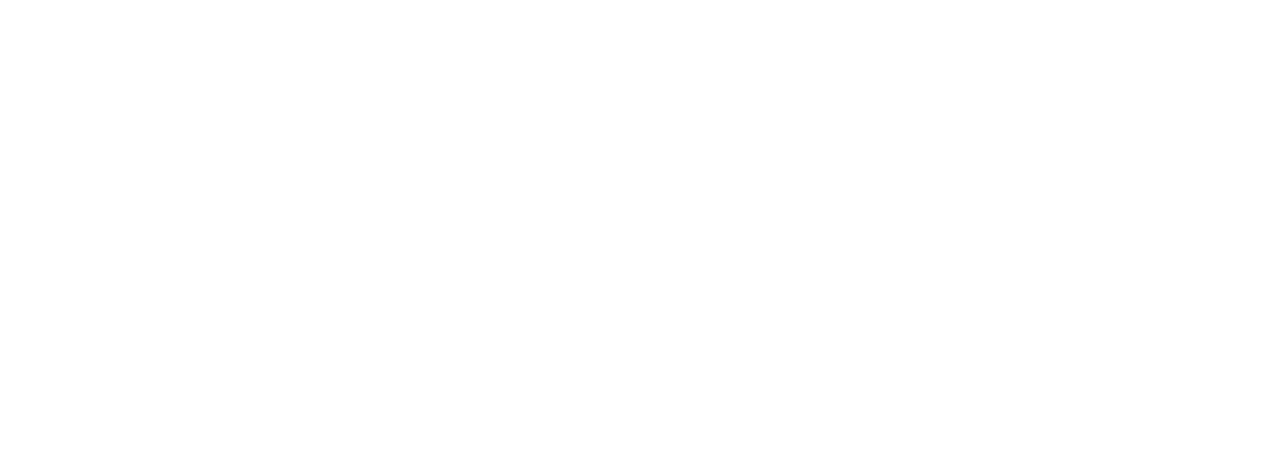
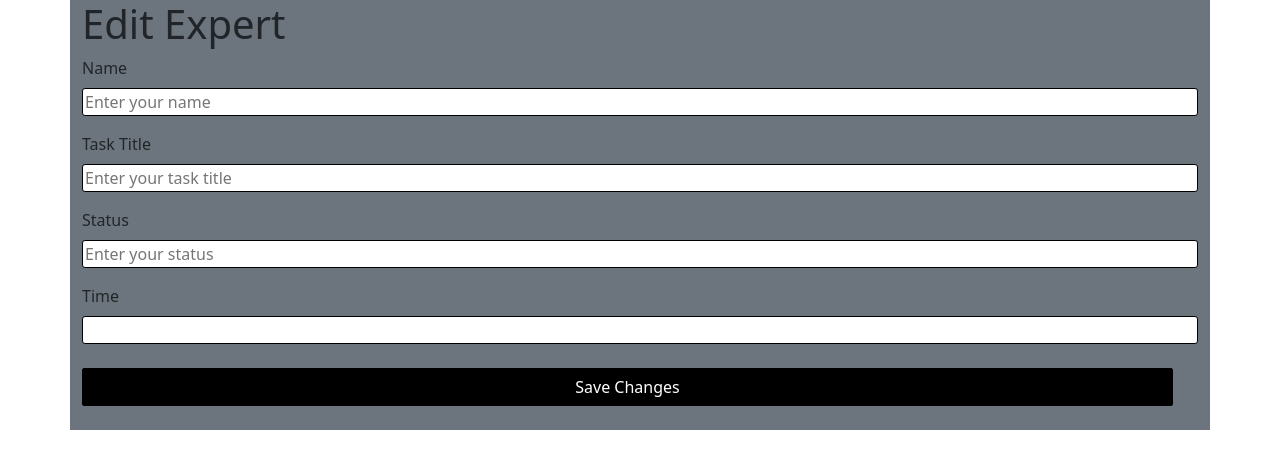
Before and after one commit to moeeztbox/Navigation, a React (Vite) app: page /edit-expert in a window 1280 px wide. Before the commit this address had no page. Shown: the top 468 px of the page. Built offline with nearby package versions, Linux system fonts and the light colour scheme.

Commit message:
real horse

```diff
--- a/src/App.jsx
+++ b/src/App.jsx
@@ -1,6 +1,7 @@
 import React from "react";
 import Table from "./Table";
 import Profile from "./Profile";
+import EditExpert from "./Expert/EditExpert";
 import { BrowserRouter as Router, Route, Routes } from "react-router-dom";
 import AddExpert from "./Expert/AddExpert";
 import ExpertProvider from "./Expert/ExpertContext";
@@ -13,6 +14,7 @@ function App() {
           <Route path="/" element={<Table />} />
           <Route path="/profile" element={<Profile />} />
           <Route path="/add-expert" element={<AddExpert />} />
+          <Route path="/edit-expert" element={<EditExpert />} />
         </Routes>
       </Router>
     </ExpertProvider>
--- a/src/Expert/AddExpert.jsx
+++ b/src/Expert/AddExpert.jsx
@@ -1,10 +1,12 @@
 import React, { useState, useContext } from "react";
 import { useNavigate } from "react-router-dom";
 import { ExpertContext } from "./ExpertContext";
+import { v4 as uuidv4 } from "uuid";
 
 function AddExpert() {
   const { addExpert } = useContext(ExpertContext);
   const navigate = useNavigate();
+
   const [data, setdata] = useState({
     Name: "",
     TaskTitle: "",
@@ -17,15 +19,17 @@ function AddExpert() {
 
   const HandleSubmit = (e) => {
     e.preventDefault();
+
     const currentTime = new Date().toLocaleTimeString();
+
     const expertWithTime = {
       ...data,
       Time: currentTime,
+      id: uuidv4(),
     };
+
     addExpert(expertWithTime);
-    localStorage.setItem(data.Name, JSON.stringify(expertWithTime));
     navigate("/");
-    console.log(data);
   };
 
   return (
@@ -50,7 +54,7 @@ function AddExpert() {
             <label htmlFor="Task Title">Task Title</label>
             <input
               onChange={HandleChange}
-              className="input"
+              className="input mt-2 mb-3"
               type="text"
               name="TaskTitle"
               placeholder="Enter your task title"
@@ -59,7 +63,7 @@ function AddExpert() {
             <label htmlFor="Status">Status</label>
             <input
               onChange={HandleChange}
-              className="input mb-3 "
+              className="input mb-3 mt-2 "
               type="text"
               name="Status"
               placeholder="Enter your status"
--- /dev/null
+++ b/src/Expert/EditExpert.jsx
@@ -0,0 +1,95 @@
+import React, { useState, useContext, useEffect } from "react";
+import { useNavigate } from "react-router-dom";
+import { ExpertContext } from "./ExpertContext"; // Import the context
+
+function EditExpert() {
+  const { experts, updateExpert } = useContext(ExpertContext); // Use context to get experts and update function
+  const navigate = useNavigate();
+
+  const [expertData, setExpertData] = useState({
+    id: "",
+    Name: "",
+    TaskTitle: "",
+    Status: "",
+  });
+
+  useEffect(() => {
+    const data = JSON.parse(localStorage.getItem("data")); // Retrieve data from localStorage
+    if (data) {
+      setExpertData(data); // Set the data to state
+    }
+  }, []);
+
+  const handleChange = (e) => {
+    setExpertData({ ...expertData, [e.target.name]: e.target.value }); // Update state as user types
+  };
+
+  const handleSubmit = (e) => {
+    e.preventDefault();
+
+    updateExpert(expertData); // Update the expert in the context
+    localStorage.setItem("experts", JSON.stringify(experts)); // Sync updated experts to localStorage
+    navigate("/"); // Redirect back to the main page
+  };
+
+  return (
+    <div className="container bg-secondary">
+      <form onSubmit={handleSubmit}>
+        <h1>Edit Expert</h1>
+        <div
+          className="box"
+          style={{ display: "flex", flexDirection: "column" }}
+        >
+          <label htmlFor="Name">Name</label>
+          <input
+            value={expertData.Name}
+            onChange={handleChange}
+            className="input mt-2 mb-3"
+            type="text"
+            name="Name"
+            placeholder="Enter your name"
+            required
+          />
+
+          <label htmlFor="TaskTitle">Task Title</label>
+          <input
+            value={expertData.TaskTitle}
+            onChange={handleChange}
+            className="input mt-2 mb-3"
+            type="text"
+            name="TaskTitle"
+            placeholder="Enter your task title"
+            required
+          />
+
+          <label htmlFor="Status">Status</label>
+          <input
+            value={expertData.Status}
+            onChange={handleChange}
+            className="input mt-2 mb-3"
+            type="text"
+            name="Status"
+            placeholder="Enter your status"
+            required
+          />
+
+          <label htmlFor="Status">Time</label>
+          <input
+            value={expertData.Time}
+            onChange={handleChange}
+            className="input mt-2 mb-3"
+            type="text"
+            name="Status"
+            disabled
+          />
+
+          <button className="btn btn2 mb-4 mt-2" type="Submit">
+            Save Changes
+          </button>
+        </div>
+      </form>
+    </div>
+  );
+}
+
+export default EditExpert;
--- a/src/Expert/ExpertContext.jsx
+++ b/src/Expert/ExpertContext.jsx
@@ -3,31 +3,45 @@ import React, { createContext, useEffect, useState } from "react";
 export const ExpertContext = createContext();
 
 const ExpertProvider = ({ children }) => {
-  const [experts, setExperts] = useState([]);
+  const [experts, setExperts] = useState(() => {
+    // Load experts from localStorage on initial render
+    const storedExperts = localStorage.getItem("experts");
+    return storedExperts ? JSON.parse(storedExperts) : [];
+  });
 
   useEffect(() => {
-    const storedExpert = localStorage.getItem("experts");
-    if (storedExpert) {
-      setExperts(JSON.parse(storedExpert));
-    }
-  }, []);
-
-  useEffect(() => {
-    if (experts.length > 0) {
-      localStorage.setItem("experts", JSON.stringify(experts));
-    }
-  }, [experts]);
+    localStorage.setItem("experts", JSON.stringify(experts));
+  });
 
   const addExpert = (newExpert) => {
     setExperts([...experts, newExpert]);
   };
 
-  //store data in local storage and get data from local storage so that we can access local storage data on any page
+  const deleteExpert = (id) => {
+    setExperts(() => {
+      const updatedExperts = experts.filter((expert) => expert.id !== id);
+      localStorage.setItem("experts", JSON.stringify(updatedExperts)); // Sync localStorage
+      return updatedExperts; // Update state
+    });
+  };
+
+  const updateExpert = (updatedExpert) => {
+    setExperts(() => {
+      const updatedExperts = experts.map((expert) =>
+        expert.id === updatedExpert.id ? updatedExpert : expert
+      );
+      localStorage.setItem("experts", JSON.stringify(updatedExperts)); // Sync localStorage
+      return updatedExperts; // Update state
+    });
+  };
 
   return (
-    <ExpertContext.Provider value={{ experts, addExpert }}>
+    <ExpertContext.Provider
+      value={{ experts, addExpert, deleteExpert, updateExpert }}
+    >
       {children}
     </ExpertContext.Provider>
   );
 };
+
 export default ExpertProvider;
--- a/src/Profile.jsx
+++ b/src/Profile.jsx
@@ -1,30 +1,42 @@
-import React from "react";
+import React, { useContext } from "react";
+import { useNavigate } from "react-router-dom";
+import { ExpertContext } from "./Expert/ExpertContext";
 
 function Profile() {
   const data = JSON.parse(localStorage.getItem("data"));
 
+  const { deleteExpert } = useContext(ExpertContext);
+
+  const navigate = useNavigate();
+
+  if (!data) {
+    return <p>No data found. Please select an expert from the table.</p>;
+  }
+
+  const handleDelete = () => {
+    deleteExpert(data.id); // Delete the expert using its ID
+    localStorage.removeItem(data.id); // Remove the data with specific id
+    localStorage.removeItem("data"); // Remove from localStorage
+    navigate("/"); // Navigate back to the main page after deletion
+  };
+
+  const handleEdit = () => {
+    navigate("/edit-expert"); // Navigate to EditExpert page
+  };
+
   return (
-    <>
     <div className="container">
       <div className="box mt-5">
-          <h6>
+        <h6 style={{ marginBottom: "30px" }}>
           <a className="expertshover" href="./">
             Experts
           </a>
           /
         </h6>
-          <div
-            style={{
-              display: "flex",
-              flexDirection: "row",
-              alignItems: "center",
-              justifyContent: "space-between",
-            }}
-          >
-            <h3 style={{ flexGrow: 1, marginRight: "auto" }}>
-              Name: {data.Name}
-            </h3>
-            <div style={{ marginLeft: "auto" }} className="dropdown">
+        <div className="container card ">
+          <div style={{ display: "flex", justifyContent: "space-between" }}>
+            <h3>Name: {data.Name}</h3>
+            <div className="dropdown mt-3">
               <a
                 className="btn btn-secondary dropdown-toggle"
                 href="#"
@@ -35,22 +47,26 @@ function Profile() {
               >
                 Option
               </a>
-
               <ul className="dropdown-menu" aria-labelledby="dropdownMenuLink">
                 <li>
-                  <a className="dropdown-item" href="#">
+                  <a className="dropdown-item" onClick={handleDelete} href="#">
                     Delete
+                  </a>
+                </li>
+                <li>
+                  <a className="dropdown-item" onClick={handleEdit} href="#">
+                    Edit
                   </a>
                 </li>
               </ul>
             </div>
           </div>
-          <p>Time: {data.Time} </p>
-          <p>Status: {data.Status} </p>
-          <p>Task Title: {data.TaskTitle} </p>
+          <p>Time: {data.Time}</p>
+          <p>Status: {data.Status}</p>
+          <p>Task Title: {data.TaskTitle}</p>
         </div>
       </div>
-    </>
+    </div>
   );
 }
 
--- a/src/Table.jsx
+++ b/src/Table.jsx
@@ -9,13 +9,15 @@ function Table() {
   const handleAddExpert = () => {
     navigate("/add-expert");
   };
-  const OpenProfile = (e) => {
-    const name = e.target.innerText;
-    const hello = JSON.parse(localStorage.getItem(name));
-    localStorage.setItem("data", JSON.stringify(hello));
+
+  const OpenProfile = (e, expertId) => {
+    e.preventDefault(); // Prevent default anchor click behavior
+
+    const expertData = experts.find((expert) => expert.id === expertId);
+
+    localStorage.setItem("data", JSON.stringify(expertData));
     navigate("/profile");
   };
-
   return (
     <>
       <div className="container mt-5">
@@ -31,7 +33,7 @@ function Table() {
             Add Expert
           </button>
         </div>
-        <table className="table  mt-3">
+        <table className="table mt-3">
           <thead className="tablehead">
             <tr>
               <th scope="col">Name</th>
@@ -41,10 +43,10 @@ function Table() {
             </tr>
           </thead>
           <tbody>
-            {experts.map((expert, index) => (
-              <tr key={index}>
+            {experts.map((expert) => (
+              <tr key={expert.id}>
                 <td>
-                  <a onClick={OpenProfile} href="">
+                  <a onClick={(e) => OpenProfile(e, expert.id)} href="#">
                     {expert.Name}
                   </a>
                 </td>
```
Lines whose indentation alone changed are shown as unchanged.
